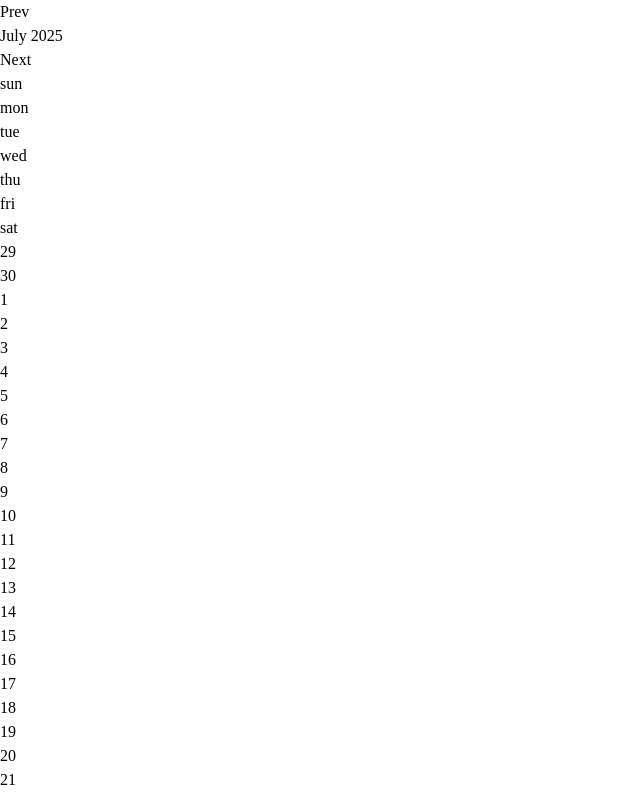
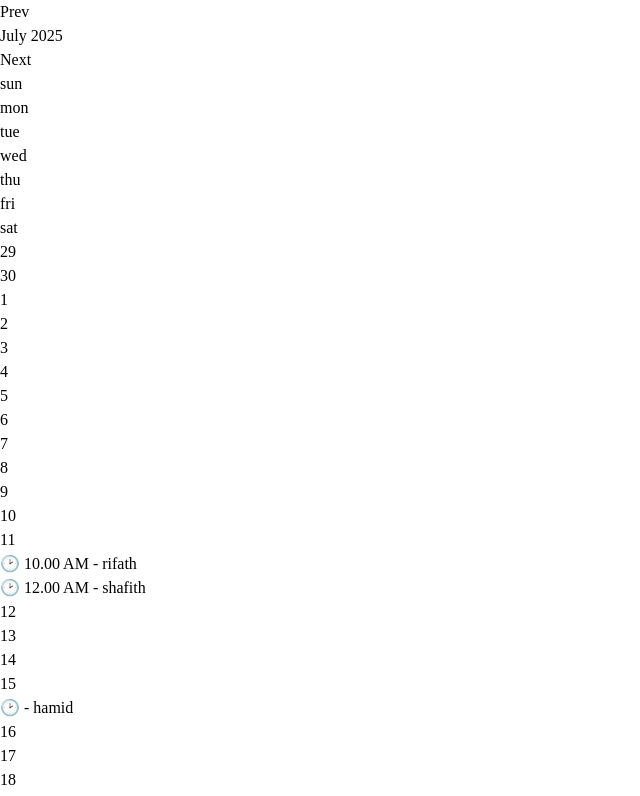
Before and after one commit to abdulmajida/appoinment-calender, a React (Vite) app: page /calendar in a window 1280 px wide. Shown: the top 796 px of the page, without its empty margins (0-640 px from the left). Built offline with nearby package versions, Linux system fonts and the light colour scheme.

Commit message:
dispalying the hardcoded data

```diff
--- a/src/components/calender.jsx
+++ b/src/components/calender.jsx
@@ -63,8 +63,17 @@ const CalendarPage=()=>{
               ${!isSameMonth(day, monthStart) ? 'bg-gray-50 border-black text-transparent' : 'bg-white'}
               hover:bg-blue-100`}
           >
-            {formattedDate}
+            <div className="font-bold text-right">{formattedDate}</div>
+             <div className="mt-1 space-y-1">
+               {(appointments[format(cloneDay, 'yyyy-MM-dd')] || []).map((appt, i) => (
+                <div key={i} className="text-blue-700 truncate">
+               🕑 {appt.time} - {appt.patient}
+                 </div>
+                   ))}
+                     </div>
           </div>
+
+
         );
 
         day = addDays(day, 1);
@@ -76,11 +85,12 @@ const CalendarPage=()=>{
 
     return rows;
   };
-
+  //hard coded the data
   const appointments={
     "2025-07-11":[{patient:'rifath',time:'10.00 AM'},{patient:'shafith',time:'12.00 AM'}],
     "2025-07-15":[{patient:'hamid'}]
   };
+
 return (
     <div className="min-h-screen bg-gray-800 p-6 text-black">
       {renderHeader()}
```
